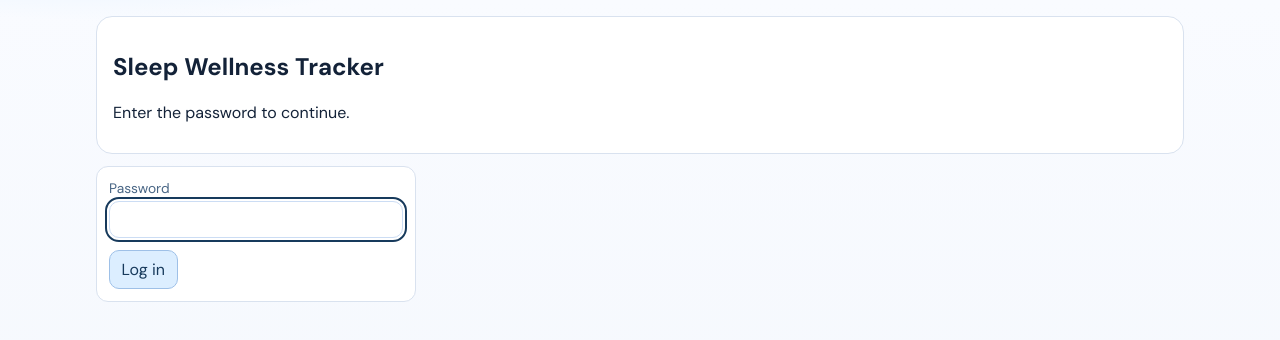
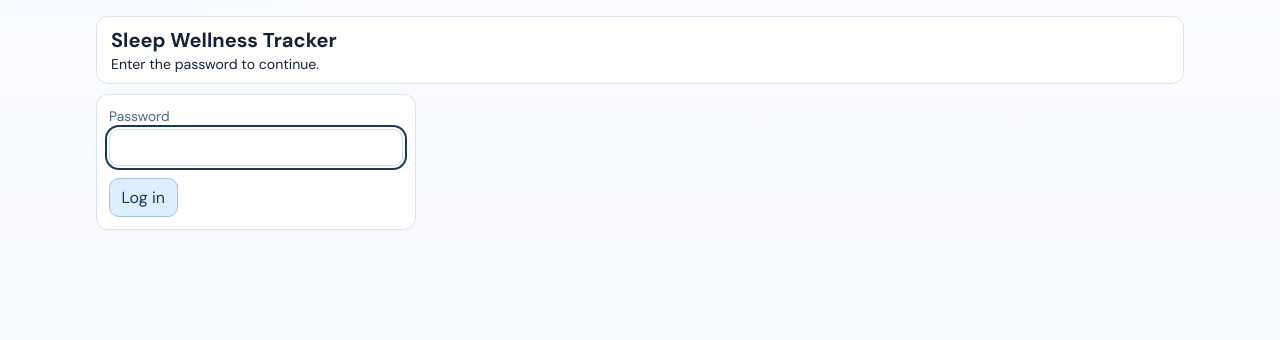
Before and after one commit to Notascooby25/sleep-wellness-tracker, a SvelteKit app in the folder frontend-web/: page /login in a window 1280 px wide. Shown: the top 340 px of the page. Built offline with nearby package versions, Linux system fonts and the light colour scheme.

Commit message:
style(web): make .hero title blocks more compact

```diff
--- a/frontend-web/src/app.css
+++ b/frontend-web/src/app.css
@@ -47,9 +47,19 @@ main h1 {
 .hero {
   background: var(--color-neutral-bg);
   border: 1px solid var(--color-neutral-border);
-  border-radius: 16px;
-  padding: 14px 16px;
-  margin-bottom: 12px;
+  border-radius: 12px;
+  padding: 10px 14px;
+  margin-bottom: 10px;
+}
+
+.hero h1 {
+  margin: 0 0 2px;
+  font-size: 1.25rem;
+}
+
+.hero p {
+  margin: 0;
+  font-size: 0.88rem;
 }
 
 .card {
```
